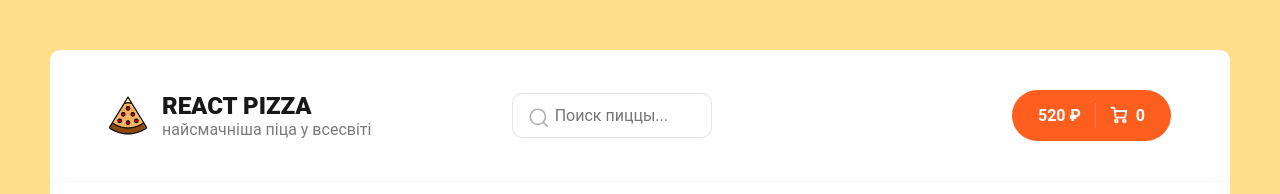
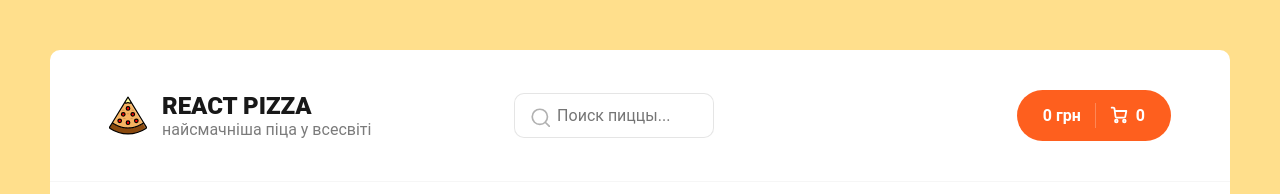
Before and after one commit to MukCen/react-pizza_v2, a React (Create React App) app: page / in a window 1280 px wide. Shown: the top 194 px of the page. Built offline with nearby package versions, Linux system fonts and the light colour scheme; no server answers.

Commit message:
Add Summ Cart

```diff
--- a/src/App.js
+++ b/src/App.js
@@ -10,8 +10,22 @@ import { useState } from "react";
 // https://skeletonreact.com/
 function App() {
   const [searchValue, setSearchValue] = useState("");
-  const [count, setCount] = React.useState(0);
-  const onClickButon = () => setCount(count + 1);
+  const [prevState, setCountAndSum] = React.useState({ count: 0, sum: 0 });
+  const onClickButon = (price) => {
+    setCountAndSum((prevState) => ({
+      count: prevState.count + 1,
+      sum: prevState.sum + price,
+    }));
+  };
+  // const [{count, sum}, setCountAndSum] = React.useState({ count: 0, sum: 0 });
+  // const onClickButon = (price) => {
+  //   setCountAndSum((prevState) => ({
+  //     // setCount(...prevState, count + 1, ...prevState, (sum = +price));
+  //     count: prevState.count + 1,
+  //     sum: prevState.sum + price,
+  //   }));
+  // };
+
   // const setSearchValuInput = (str) => setsearchValue(str);
 
   return (
@@ -19,7 +33,8 @@ function App() {
       <Header
         searchValue={searchValue}
         setSearchValue={setSearchValue}
-        count={count}
+        count={prevState.count}
+        sum={prevState.sum}
       />
       <div className='content'>
         <div className='container'>
--- a/src/cmponents/Header.js
+++ b/src/cmponents/Header.js
@@ -2,7 +2,7 @@ import logoSvg from "../assets/img/pizza-logo.svg";
 import { Link } from "react-router-dom";
 import { Search } from "./Search";
 
-function Header({ searchValue, setSearchValue, count }) {
+function Header({ searchValue, setSearchValue, count, sum }) {
   return (
     <div className='header'>
       <div className='container'>
@@ -28,7 +28,7 @@ function Header({ searchValue, setSearchValue, count }) {
             to={"/cart"}
             // href='/cart.html'
             className='button button--cart'>
-            <span>520 ₽</span>
+            <span>{sum} грн</span>
             <div className='button__delimiter'></div>
             <svg
               width='18'
--- a/src/cmponents/PizzaBlock/PizzaBlock.js
+++ b/src/cmponents/PizzaBlock/PizzaBlock.js
@@ -54,7 +54,12 @@ function PizzaBlock({ title, price, imageUrl, sizes, types, onSetButon }) {
         <div className='pizza-block__price'> {price} грн</div>
         <button
           className='button button--outline button--add'
-          onClick={() => onSetButon(setCount(count + 1))}>
+          onClick={() => {
+            setCount(count + 1);
+            onSetButon(price);
+          }}
+          // onAdSum={() => onSetButon(setCount(count + 1))}
+        >
           <svg
             width='12'
             height='12'
```
